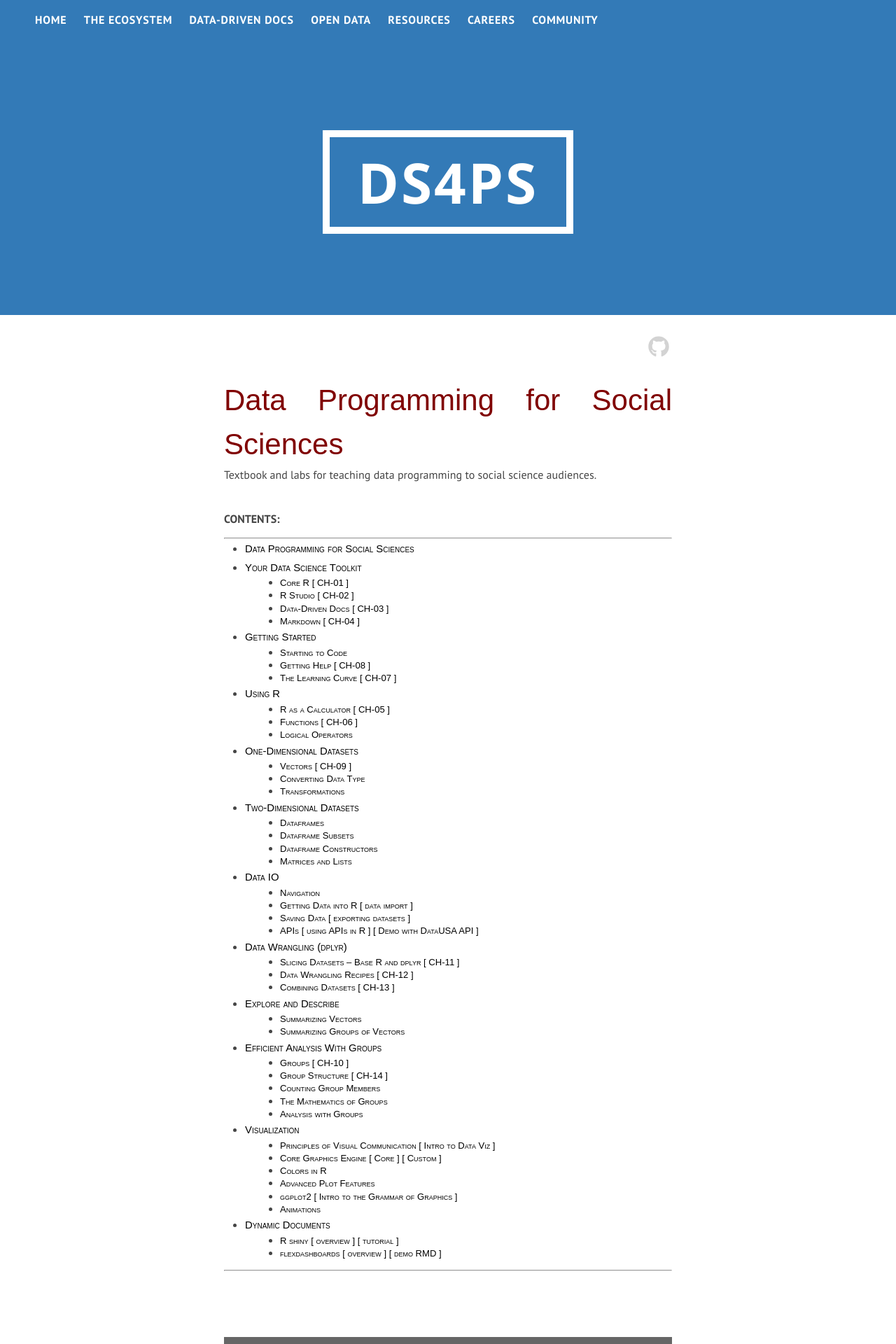
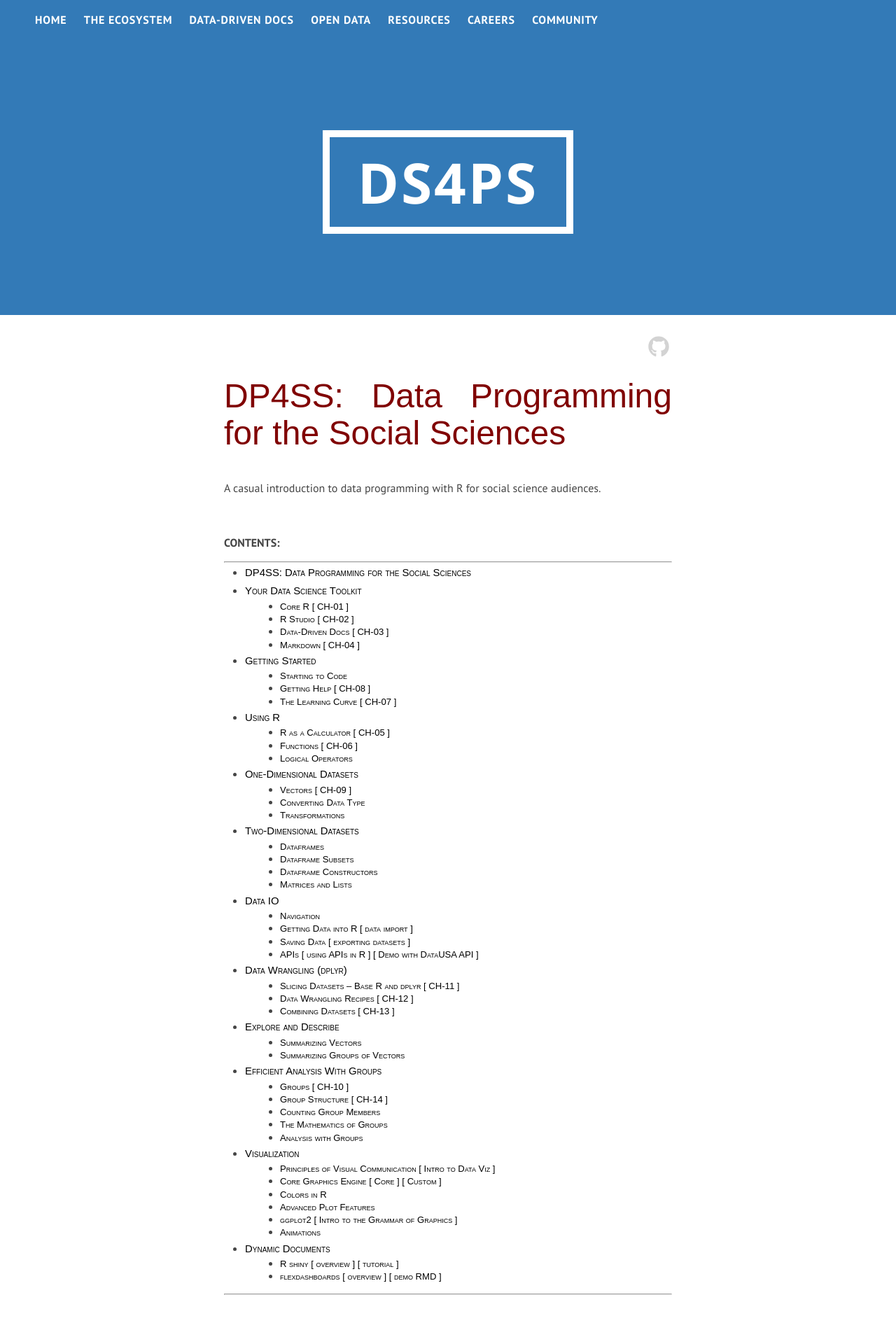
Before and after one commit to DS4PS/ds4ps.github.io, a Jekyll site: the page built from dp4ss.md, in a window 1280 px wide. Shown: the top 1920 px of the page at 70% size. Built offline with Jekyll 4.4.1, drawn with Linux system fonts in a browser that asks for light colours; nearby versions of some CDN libraries; library files that are not in the unit come from our copies.

Commit message:
Update dp4ss.md

```diff
--- a/dp4ss.md
+++ b/dp4ss.md
@@ -28,8 +28,9 @@ font-family: "Century Gothic", CenturyGothic, AppleGothic, sans-serif;
 .post-content>h4 {
   font-family: "Century Gothic", CenturyGothic, AppleGothic, sans-serif;
   font-weight: 100;
-  font-size: 42px;
+  font-size: 48px;
   color: maroon;
+  line-height: 1.1em;
 }
 
 .post-content>h1 {
@@ -107,12 +108,14 @@ font-family: "Century Gothic", CenturyGothic, AppleGothic, sans-serif;
 
 
 
-#### Data Programming for Social Sciences
-
-Textbook and labs for teaching data programming to social science audiences.
-
+#### DP4SS: Data Programming for the Social Sciences
 
 <br>
+
+A casual introduction to data programming with R for social science audiences.
+
+<br>
+
 **CONTENTS:**
 
 -----------------------
```
